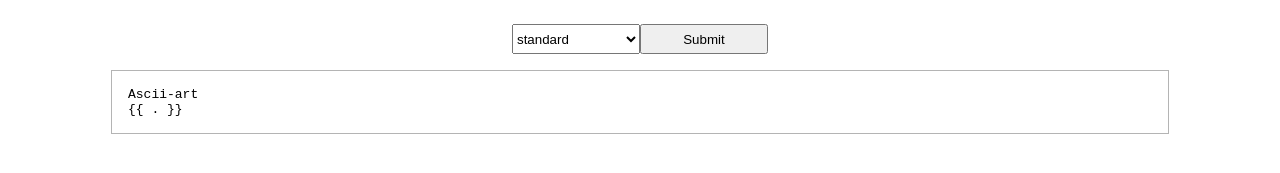
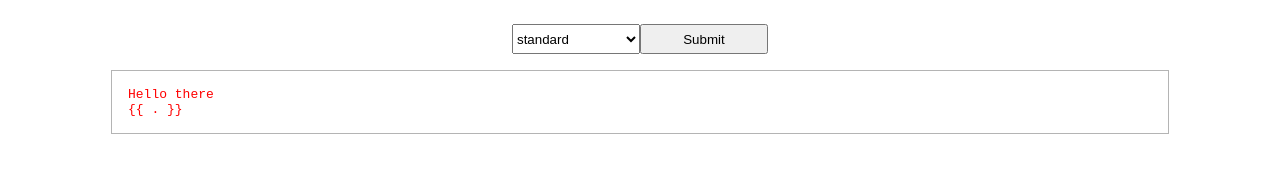
Before and after one commit to rizash11/asciiArtWeb-replit, a plain HTML site: page ui/index.html in a window 1280 px wide. Shown: the part 369-542 px from the top of the page. Drawn offline with Linux system fonts and the light colour scheme.

Commit message:
Added red color to pre class and hello there in html to pre

```diff
--- a/ui/index.html
+++ b/ui/index.html
@@ -28,7 +28,7 @@
 
 
         </div>
-        <pre class="pre">Ascii-art</br>{{ . }}</pre>
+        <pre class="pre">Hello there</br>{{ . }}</pre>
     </form>
 
 </body>
--- a/ui/static/style.css
+++ b/ui/static/style.css
@@ -54,4 +54,5 @@
 	background: url(lines.png) repeat 0 0;
 	margin-left: auto;
 	margin-right: auto;
+  color: red;
 }
```
